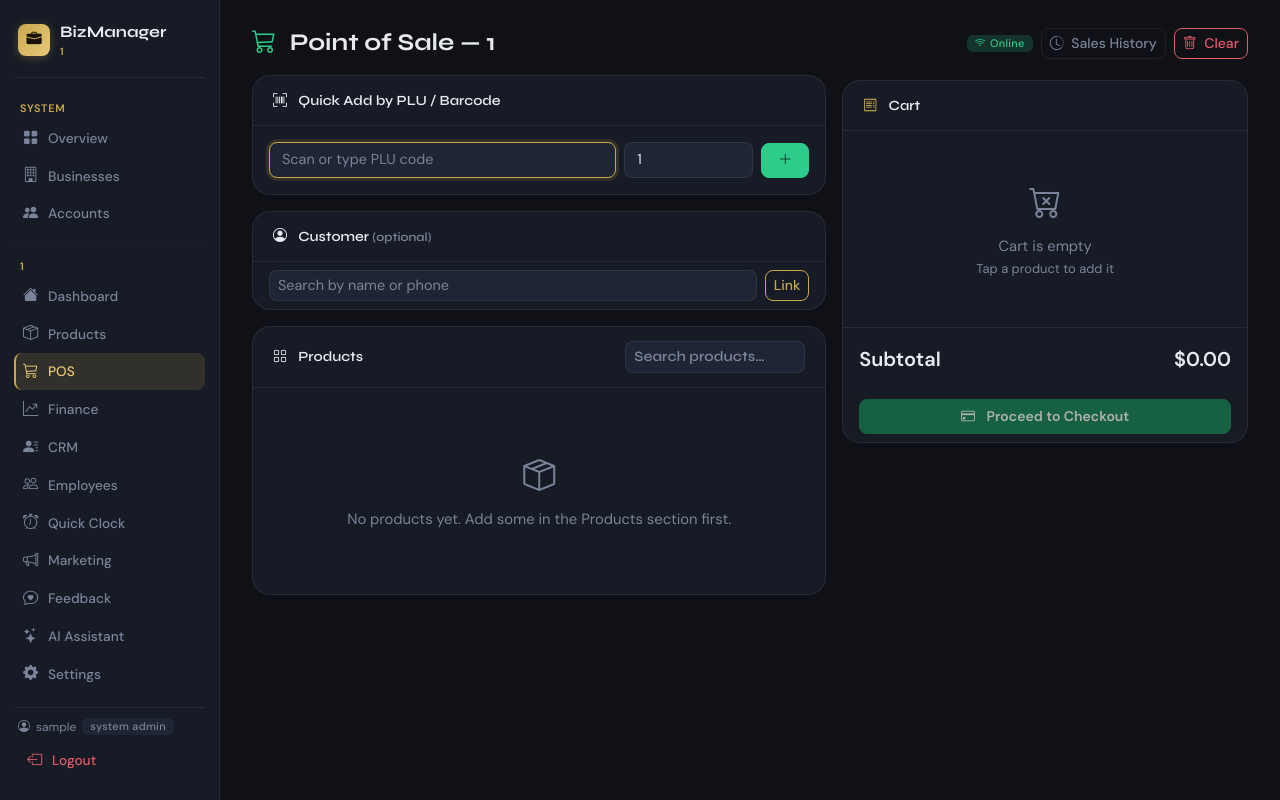
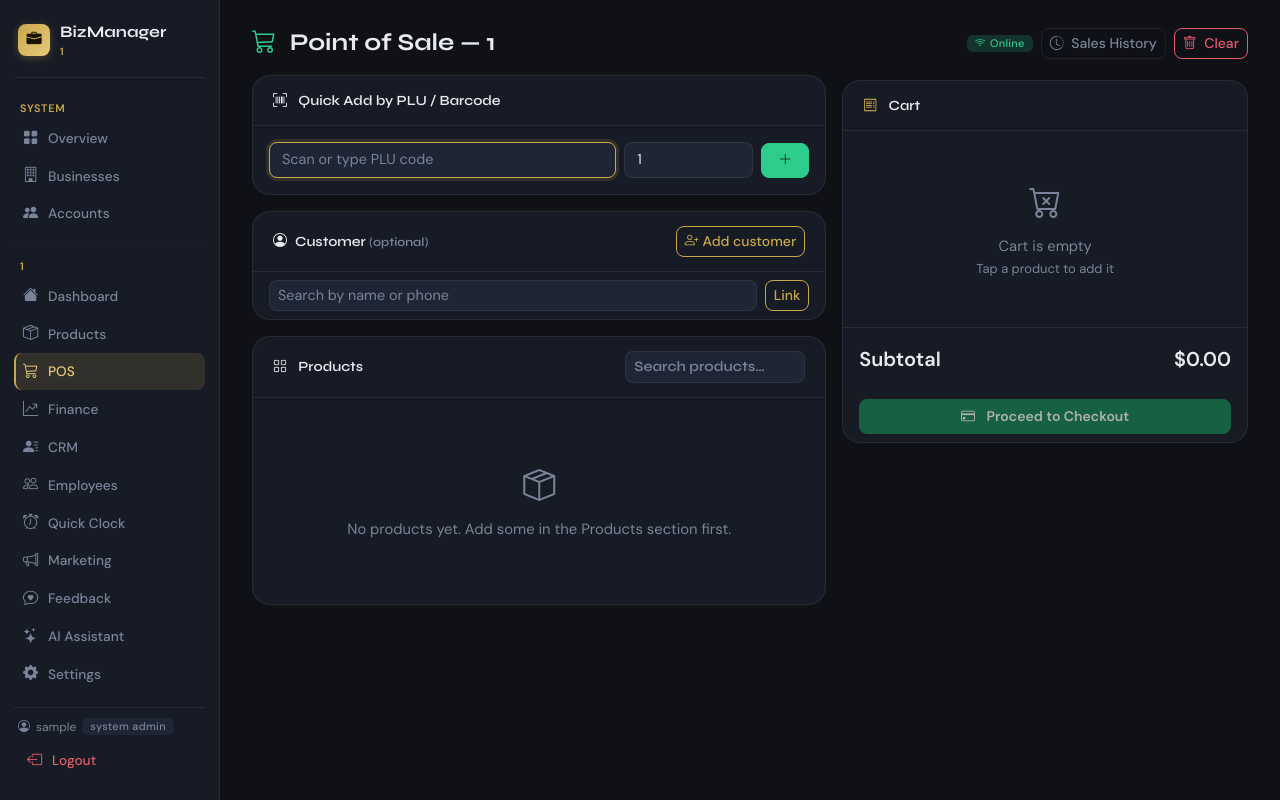
Before and after one commit to gerald-v2/BusinessManager, a Flask app: page /biz/1/pos in a window 1280 px wide. Run offline with Flask 3, Linux system fonts and the light colour scheme; the visitor is signed in with stand-in values (Sample User, id 1); some libraries are stand-ins or nearby versions.

Commit message:
Add customer creation modal to POS

```diff
--- a/templates/pos.html
+++ b/templates/pos.html
@@ -85,11 +85,14 @@
 ========================================================= -->
 <div class="card mb-3">
   <div class="card-header fw-semibold">
-    <i class="bi bi-person-circle me-2"></i>
-    Customer
-    <span class="text-muted fw-normal small">
-      (optional)
-    </span>
+    <div class="d-flex align-items-center justify-content-between">
+      <span><i class="bi bi-person-circle me-2"></i>Customer
+        <span class="text-muted fw-normal small">(optional)</span>
+      </span>
+      <button type="button" class="btn btn-sm btn-outline-primary" data-bs-toggle="modal" data-bs-target="#addPosCustomerModal">
+        <i class="bi bi-person-plus me-1"></i>Add customer
+      </button>
+    </div>
   </div>
   <div class="card-body py-2">
     {% if active_customer %}
@@ -424,6 +427,25 @@
 </div>
   </div>
 </div>
+<!-- ADD CUSTOMER MODAL: local-first, then CRM sync -->
+<div class="modal fade" id="addPosCustomerModal" tabindex="-1" aria-hidden="true">
+  <div class="modal-dialog modal-dialog-centered"><div class="modal-content">
+    <div class="modal-header"><h5 class="modal-title"><i class="bi bi-person-plus me-2"></i>Add customer</h5>
+      <button type="button" class="btn-close" data-bs-dismiss="modal" aria-label="Close"></button></div>
+    <form id="addPosCustomerForm"><div class="modal-body">
+      <div class="alert alert-info py-2 small">Customers are saved on this device first. If offline, BizManager will sync them when the internet returns.</div>
+      <div class="mb-3"><label for="posCustomerName" class="form-label">Customer name *</label><input id="posCustomerName" name="name" class="form-control" maxlength="100" required></div>
+      <div class="mb-3"><label for="posCustomerPhone" class="form-label">Phone</label><input id="posCustomerPhone" name="phone" class="form-control" maxlength="40" autocomplete="tel"></div>
+      <div class="mb-3"><label for="posCustomerEmail" class="form-label">Email</label><input id="posCustomerEmail" name="email" type="email" class="form-control" maxlength="160" autocomplete="email"></div>
+      <div class="mb-3"><label for="posCustomerNotes" class="form-label">Notes (optional)</label><textarea id="posCustomerNotes" name="notes" class="form-control" rows="2" maxlength="500"></textarea></div>
+      <div id="posCustomerSaveMessage" class="small" role="status"></div>
+    </div><div class="modal-footer">
+      <button type="button" class="btn btn-secondary" data-bs-dismiss="modal">Cancel</button>
+      <button type="submit" id="posCustomerSaveButton" class="btn btn-primary">Save customer</button>
+    </div></form>
+  </div></div>
+</div>
+
 <!-- ============================================================
      CHECKOUT MODAL (customer, discount, loyalty, VAT, payment)
 ============================================================ -->
@@ -1820,6 +1842,59 @@ window.addEventListener(
 ============================================================ -->
 <script
   src="{{ url_for('static', filename='offline-sync.js') }}">
+
+/* POS customer creation: local-first, then background CRM sync. */
+(function () {
+  const form = document.getElementById("addPosCustomerForm");
+  if (!form) return;
+  form.addEventListener("submit", async function (event) {
+    event.preventDefault();
+    const button = document.getElementById("posCustomerSaveButton");
+    const message = document.getElementById("posCustomerSaveMessage");
+    const name = document.getElementById("posCustomerName").value.trim();
+    if (!name) {
+      message.className = "small text-danger";
+      message.textContent = "Enter the customer's name.";
+      return;
+    }
+    if (!window.offlineSync || !window.offlineSync.saveCustomer) {
+      message.className = "small text-danger";
+      message.textContent = "Offline customer storage is unavailable. Refresh the page and try again.";
+      return;
+    }
+    button.disabled = true;
+    message.className = "small text-muted";
+    message.textContent = "Saving customer on this device…";
+    try {
+      const customer = await window.offlineSync.saveCustomer({
+        id: window.offlineSync.generateSaleId(), biz: BIZ_NAME, name: name,
+        phone: document.getElementById("posCustomerPhone").value.trim(),
+        email: document.getElementById("posCustomerEmail").value.trim(),
+        notes: document.getElementById("posCustomerNotes").value.trim()
+      });
+      const customers = await window.offlineSync.getCustomers();
+      const saved = customers.find(c => c.id === customer.id) || customer;
+      message.className = "small text-success";
+      message.textContent = saved.synced
+        ? "Customer saved and synchronized with CRM."
+        : "Customer saved on this device. It will sync when the internet returns.";
+      form.reset();
+      await window.offlineSync.updateSyncBadge();
+      window.setTimeout(function () {
+        const modal = bootstrap.Modal.getInstance(document.getElementById("addPosCustomerModal"));
+        if (modal) modal.hide();
+        alert(saved.synced ? "Customer added to BizManager CRM." : "Customer saved offline and queued to sync.");
+      }, 350);
+    } catch (error) {
+      console.error("Could not save POS customer:", error);
+      message.className = "small text-danger";
+      message.textContent = "Could not save the customer. Please try again.";
+    } finally {
+      button.disabled = false;
+    }
+  });
+})();
+
 </script>
 <style>
 .product-card:hover {
```
